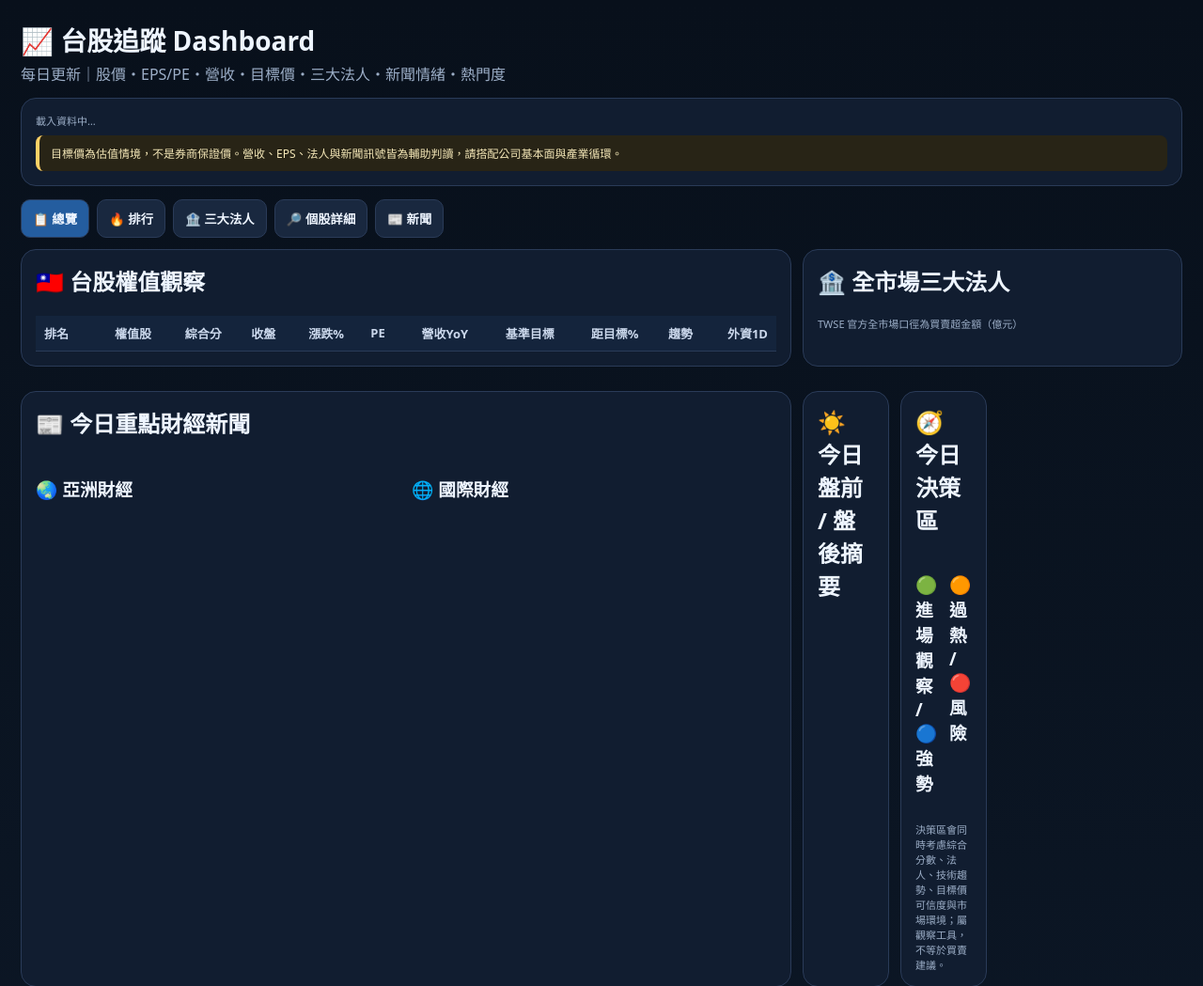
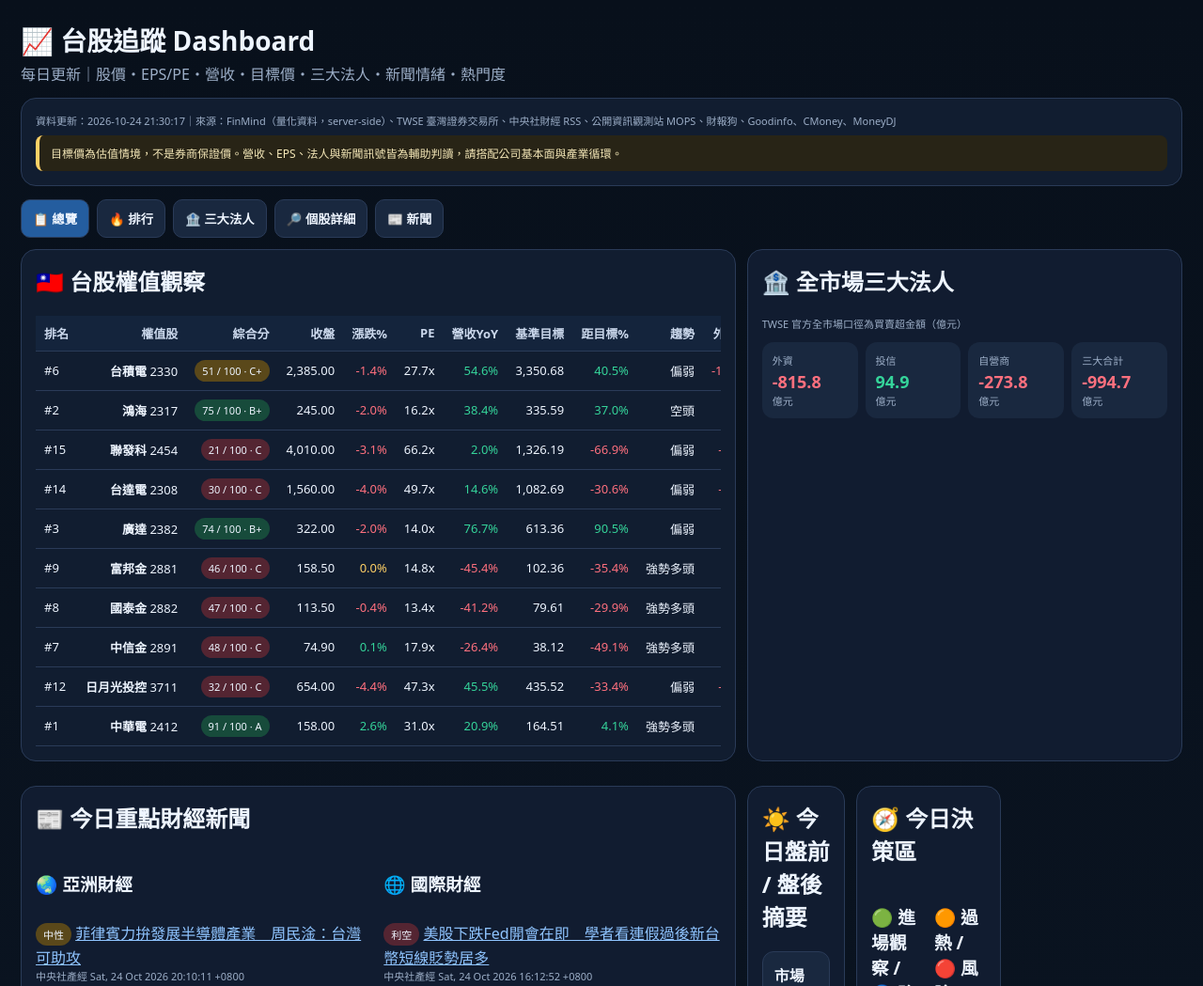
Before and after one commit to shawn000019-jpg/tw-stock-dashboard, a plain HTML site: page index.html in a window 1280 px wide. Shown: the top 1049 px of the page at 94% size. Drawn offline with nearby package versions, Linux system fonts and the light colour scheme.

Commit message:
Fix dashboard render crash and show load errors

```diff
--- a/index.html
+++ b/index.html
@@ -130,8 +130,8 @@
 function render(d){
  document.getElementById('updated').textContent=`資料更新：${d.updated_at||'—'}｜來源：${(d.sources||[]).join('、')}`;
  renderRanking(d);
- const ib=document.getElementById('instBody'),db=document.getElementById('detailBody'),nb=document.getElementById('newsBody');
- ib.innerHTML='';db.innerHTML='';nb.innerHTML='';
+ const ib=document.getElementById('instBody'),detailBody=document.getElementById('detailBody'),nb=document.getElementById('newsBody');
+ ib.innerHTML='';detailBody.innerHTML='';nb.innerHTML='';
  const wb=document.getElementById('weightBody'); wb.innerHTML='';
  const mi=document.getElementById('marketInst'); mi.innerHTML='';
  const db=d.daily_brief||{};
@@ -173,7 +173,7 @@
 
    const src=s.links||{};
    const qeps=(s.quarterly_eps||[]).map(x=>`<tr><td>${x.quarter}</td><td>${fmt(x.eps)}</td></tr>`).join('');
-   db.insertAdjacentHTML('beforeend',`<div class="card stock-detail" data-stock="${s.id}" style="display:none">
+   detailBody.insertAdjacentHTML('beforeend',`<div class="card stock-detail" data-stock="${s.id}" style="display:none">
      <div style="display:flex;justify-content:space-between;gap:10px;flex-wrap:wrap"><h2 style="margin:0">${s.name}（${s.id}）</h2><div class="source">${Object.entries(src).map(([k,v])=>`<a href="${v}" target="_blank">${k}</a>`).join('')}</div></div>
      <div class="kpis" style="margin-top:12px">
       <div class="kpi"><div class="label">收盤</div><div class="value">${fmt(s.close)}</div></div>
```
